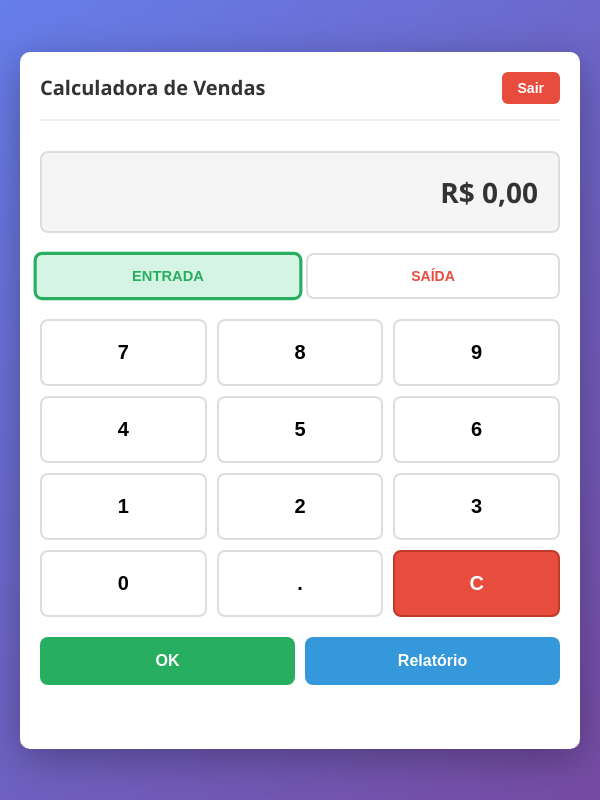
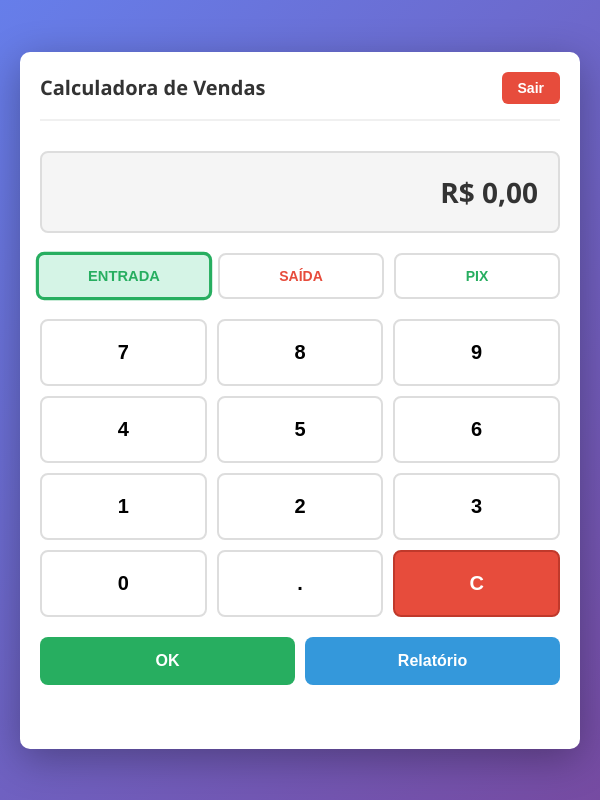
Before and after one commit to FSOFTSistemas/meu-caixa, an Electron app: page src/calculadora.html in a window 600 px wide. Drawn offline with Linux system fonts and the light colour scheme; no server answers.

Commit message:
feat: botao Pix adicionado

```diff
--- a/src/calculadora.html
+++ b/src/calculadora.html
@@ -19,6 +19,7 @@
       <div class="tipo-selector">
         <button id="btnEntrada" class="btn-tipo entrada ativo">ENTRADA</button>
         <button id="btnSaida" class="btn-tipo saida">SAÍDA</button>
+        <button id="btnPix" class="btn-tipo entrada">PIX</button>
       </div>
 
       <div class="botoes-grid">
```
